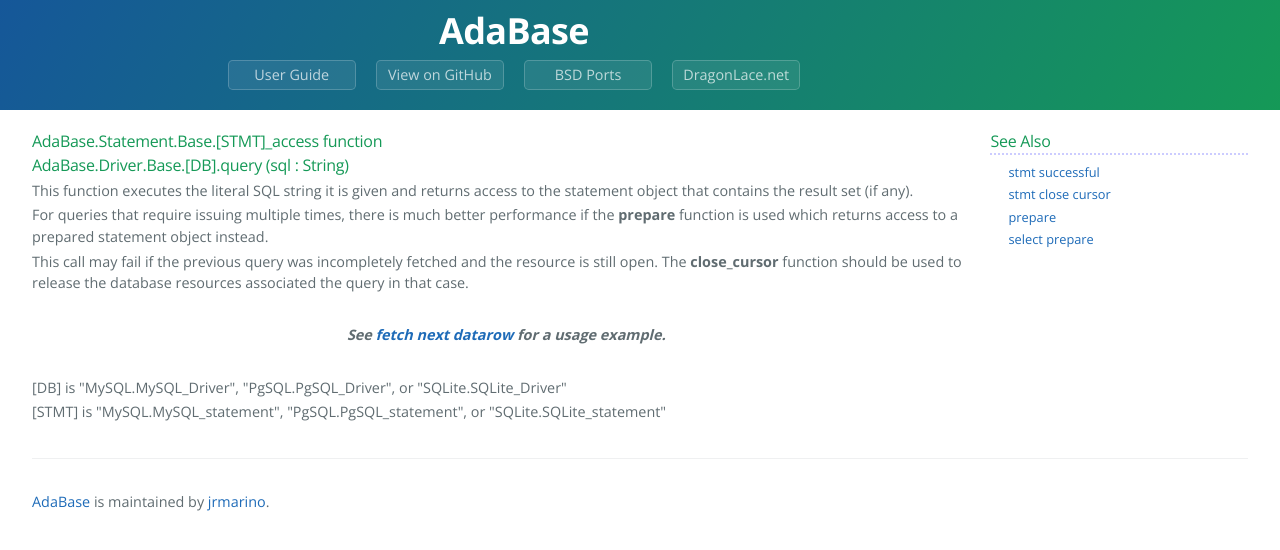
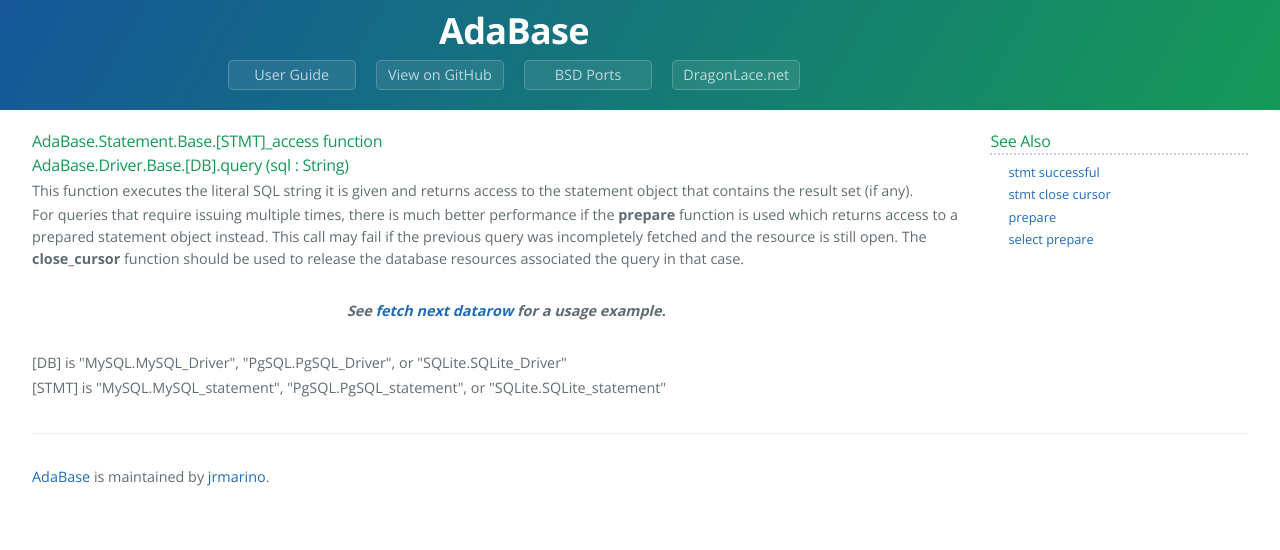
Before and after one commit to jrmarino/AdaBase, a Jekyll site: the page built from query.md, in a window 1280 px wide. Shown: the top 550 px of the page. Built offline with Jekyll 4.4.1, drawn with Linux system fonts in a browser that asks for light colours.

```diff
--- a/query.md
+++ b/query.md
@@ -9,10 +9,10 @@ AdaBase.Driver.Base.[DB].query (sql : String)</h3>
 access to the statement object that contains the result set (if any).</p>
 <p>For queries that require issuing multiple times, there is much better
 performance if the <b>prepare</b> function is used which returns access to
-a prepared statement object instead.</p>
-<p>This call may fail if the previous query was incompletely fetched and
-the resource is still open.  The <b>close_cursor</b> function should be
-used to release the database resources associated the query in that case.</p>
+a prepared statement object instead. This call may fail if the previous query
+was incompletely fetched and the resource is still open. The
+<b>close_cursor</b> function should be used to release the database resources
+associated the query in that case.</p>
 <br/>
 <p class="caption">See {{ page.fetch_next }} for a usage example.</p>
 <br/>
```
